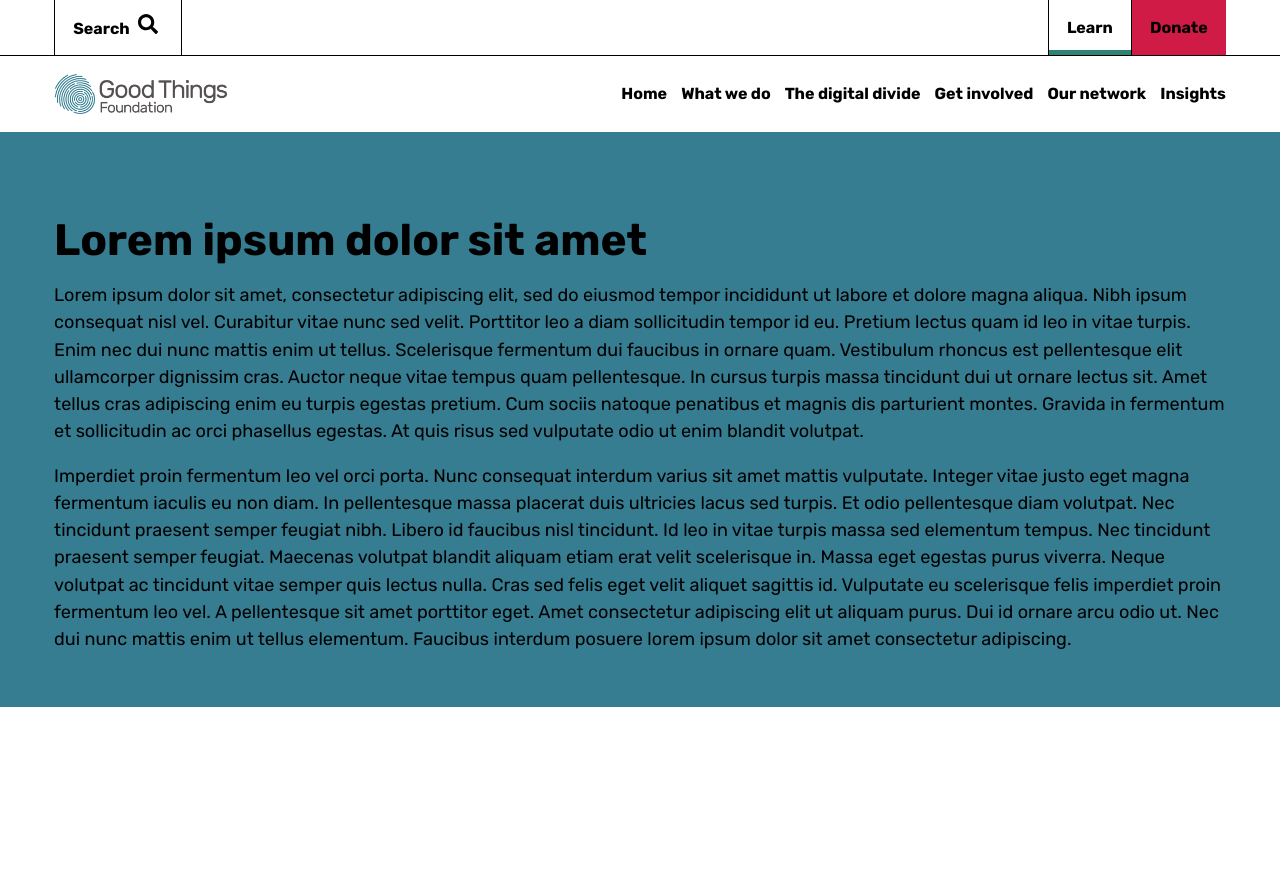
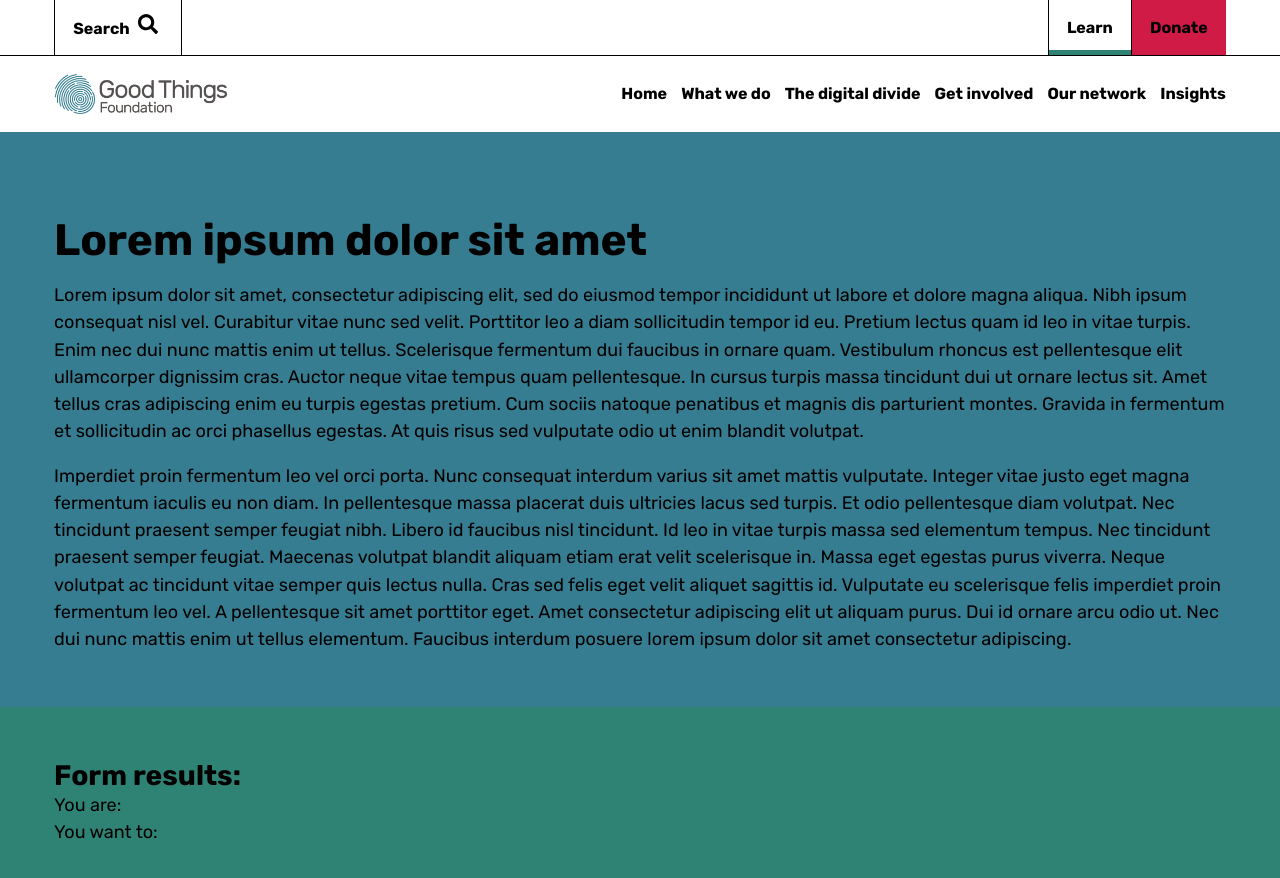
Before and after one commit to rosejbon/vue-project, a Vue app: page /about in a window 1280 px wide. Shown: the top 878 px of the page. Before the commit the page ends 800 px from the top, so only its background shows below. Built offline with nearby package versions, Linux system fonts and the light colour scheme.

Commit message:
make form redirect and display values

```diff
--- a/src/components/DefaultPage.vue
+++ b/src/components/DefaultPage.vue
@@ -23,8 +23,25 @@
             Faucibus interdum posuere lorem ipsum dolor sit amet consectetur adipiscing.
         </p>
     </Box>
+    <Box v-if="selectedOptions" padding="space-xl" background="green">
+        <Stack spacing="space-m">
+            <h2>Form results:</h2>
+            <p>You are: {{ selectedOptions.whoYouAre }}</p>
+            <p>You want to: {{ selectedOptions.whatYouWant }}</p>
+        </Stack>
+    </Box>
 </template>
 
 <script lang="ts" setup>
+import { useFormStore } from '@/stores/form';
+
 import Box from './Box.vue'
+import Stack from './Stack.vue';
+
+const formStore = useFormStore();
+
+const selectedOptions = {
+  whoYouAre: formStore.whoYouAre,
+  whatYouWant: formStore.whatYouWant,
+};
 </script>
--- a/src/components/Form.vue
+++ b/src/components/Form.vue
@@ -32,12 +32,14 @@
 <script lang="ts" setup>
 import { useFormStore } from '@/stores/form';
 import { ref } from 'vue'
+import { useRouter } from 'vue-router';
 
 import Box from './Box.vue';
 import Button from './Button.vue';
 import Stack from './Stack.vue';
 
 const formStore = useFormStore();
+const router = useRouter();
 
 const whoYouAre = ref<string | null>(formStore.whoYouAre);
 const whatYouWant = ref<string | null>(formStore.whatYouWant);
@@ -45,6 +47,7 @@ const whatYouWant = ref<string | null>(formStore.whatYouWant);
 const handleSubmit = () => {
     formStore.setWhoYouAre(whoYouAre.value || "");
     formStore.setWhatYouWant(whatYouWant.value || "");
+    router.push('/about');
 };
 
 </script>
```
